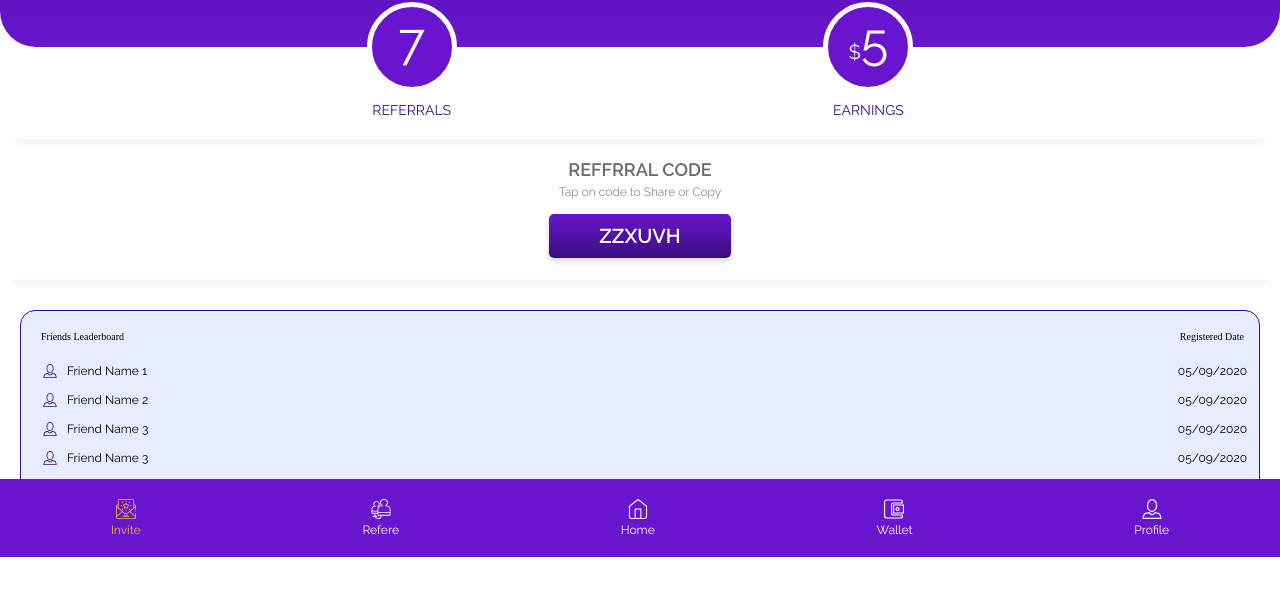
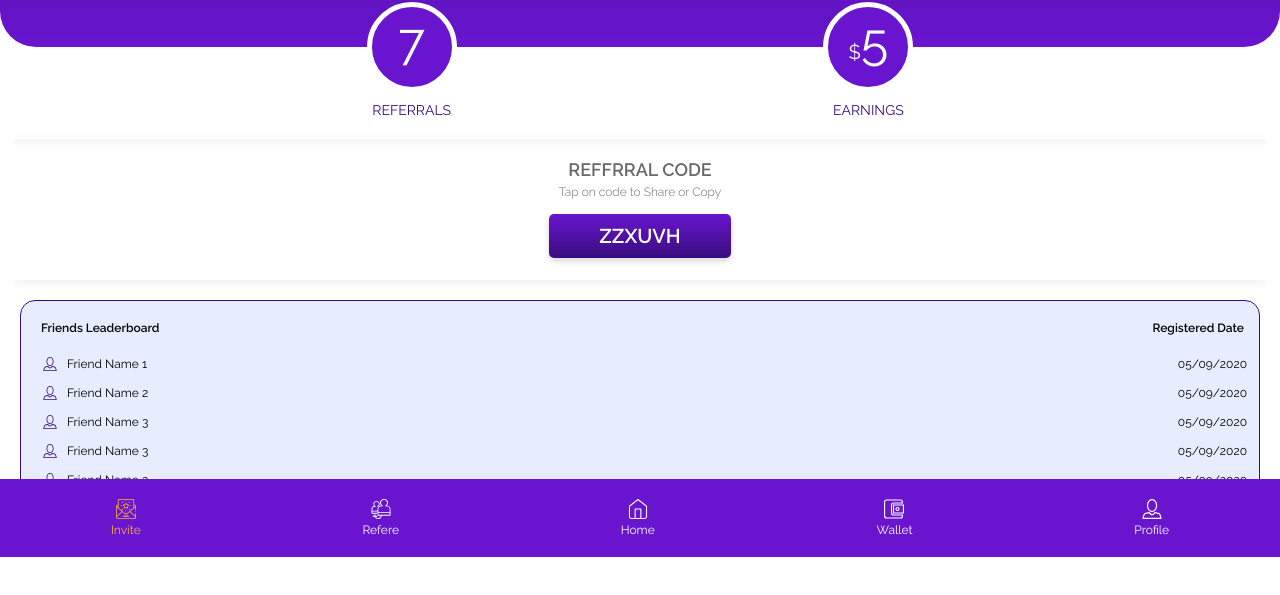
Before and after one commit to Rushil-Dhinoja/granulity, a website: page html/invite3.html in a window 1280 px wide. Shown: the part 243-838 px from the top of the page. Drawn offline with Linux system fonts and the light colour scheme.

Commit message:
Invite 3 Completed

```diff
--- a/scss/invite3.scss
+++ b/scss/invite3.scss
@@ -104,7 +104,7 @@
 }
 
 .invite-three-body {
-  margin: 9rem 1.5rem 3rem 1.5rem;
+  margin: 9rem 1.5rem 2rem 1.5rem;
   .shadow {
     height: 2px;
     box-shadow: 0px 3px 6px #00000029;
@@ -148,7 +148,7 @@
 }
 
 .reffral-history {
-  margin: 2rem 2rem 10rem 2rem;
+  margin: 0rem 2rem 10rem 2rem;
   background-color: rgba($color: #899eff, $alpha: 0.2);
   border-radius: 15px;
   border: 1px solid #380e7f;
@@ -159,6 +159,9 @@
     display: flex;
     justify-content: space-between;
     margin-right: 1.5rem;
+    font-family: 'Raleway', sans-serif;
+    font-weight: 600;
+    font-size: 1.2rem;
   }
   &-list {
     display: flex;
```
Also changed, not shown: css/index.css.
